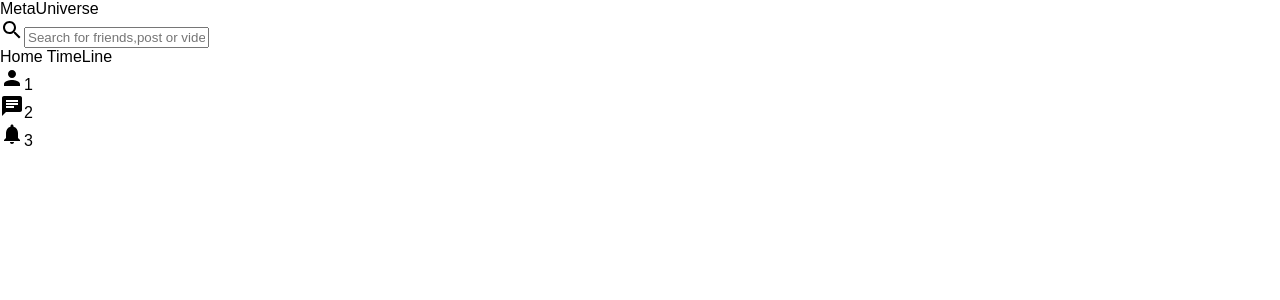
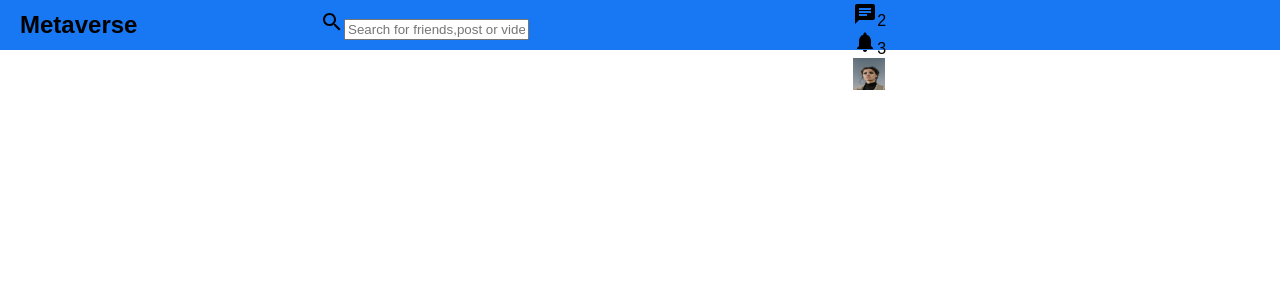
Before and after one commit to mohak0011/socialmedia-app, a React (Create React App) app in the folder metauniverse/: page / in a window 1280 px wide. Shown: the top 300 px of the page. Built offline with nearby package versions, Linux system fonts and the light colour scheme.

Commit message:
docs: updating readme.md & style: adding style to topbar

```diff
--- a/metauniverse/src/components/topbar/Topbar.css
+++ b/metauniverse/src/components/topbar/Topbar.css
@@ -0,0 +1,32 @@
+.topbarContainer{
+    height: 50px;
+    width: 100%;
+    background-color: #1877f2;
+    display: flex;
+    align-items: center; /* vertically*/
+    position: sticky;
+    top:0;
+}
+
+.topbarLeft{
+    flex : 3;
+}
+
+.topbarCenter{
+    flex:5;
+}
+
+.logo{
+    font-size: 24px;
+    margin-left: 20px;
+    font-weight: bold;
+}
+
+.topbarRight{
+    flex:4;
+}
+
+.topbarImg{
+    width: 32px;
+    height: 32px;
+}
--- a/metauniverse/src/components/topbar/Topbar.js
+++ b/metauniverse/src/components/topbar/Topbar.js
@@ -6,7 +6,7 @@ function Topbar() {
     return (
         <div className='topbarContainer'>
             <div className="topbarLeft">
-                <span className='logo'> MetaUniverse</span>
+                <span className='logo'> Metaverse</span>
             </div>
             <div className="topbarCenter">
                 <div className="searchbar">
@@ -33,6 +33,7 @@ function Topbar() {
                         <span className="topbarIconBadge">3</span>
                     </div>
                 </div>
+                <img src='/assests/person/1.jpeg' alt='' className='topbarImg'/>
             </div>
         </div>
     )
```
Also changed, not shown: 1 other file (tests, documents, lock files or other folders).
